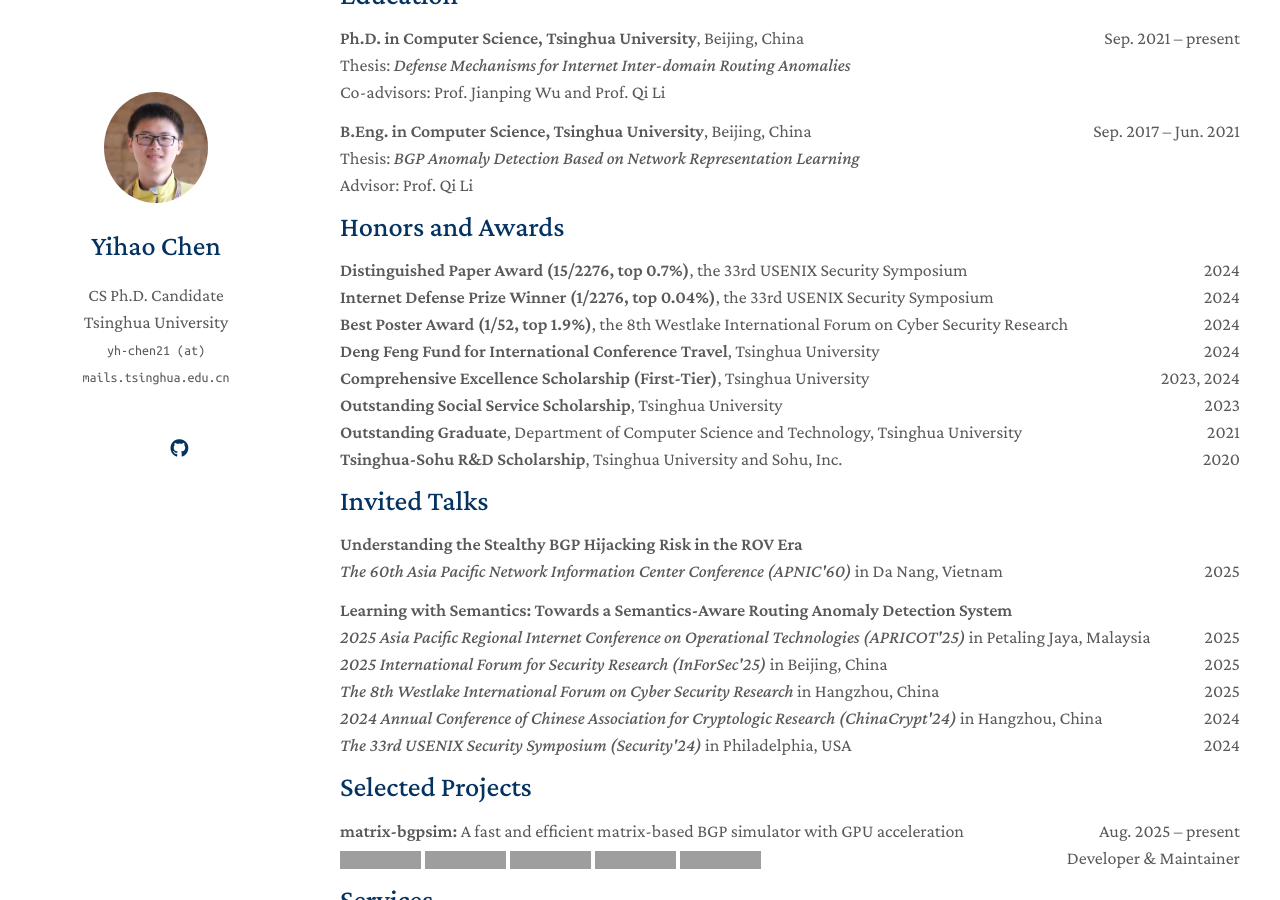
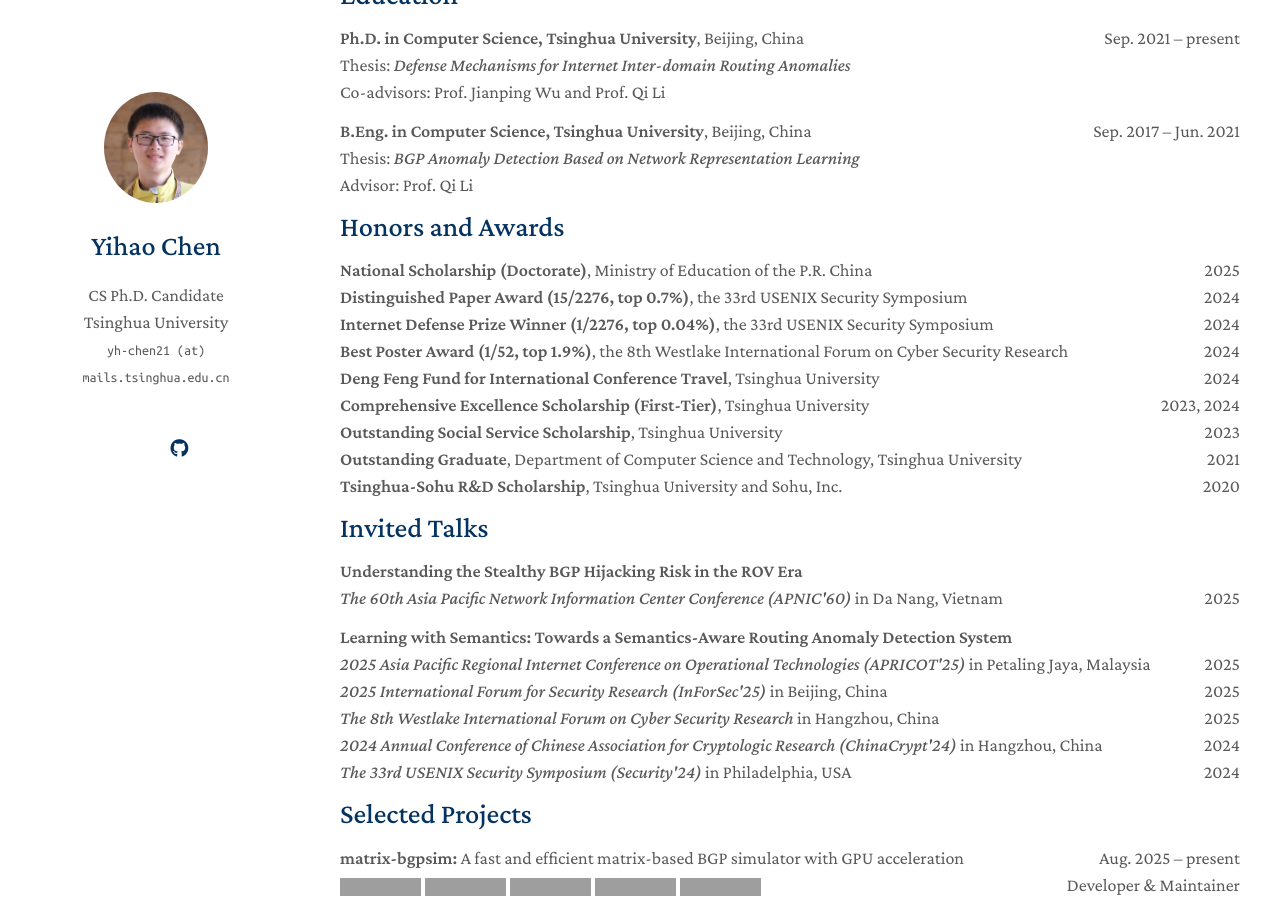
Before and after one commit to PorcupineAndrew/homepage, a Jekyll site: the page built from index.md, in a window 1280 px wide and 900 px high, scrolled down 1994 px. Built offline with Jekyll 4.4.1, drawn with Linux system fonts in a browser that asks for light colours; a style sheet for code colours, icons or effects is not loaded; our own code applies the rules of GitHub Pages for plain Markdown files; grey boxes are pictures that could not be loaded.

Commit message:
update awards

```diff
--- a/_data/honors_and_awards.yml
+++ b/_data/honors_and_awards.yml
@@ -1,5 +1,6 @@
 main:
-
+  - award: "<b>National Scholarship (Doctorate)</b>, Ministry of Education of the P.R. China"
+    time: "2025"
   - award: "<b>Distinguished Paper Award (15/2276, top 0.7%)</b>, the 33rd USENIX Security Symposium"
     time: "2024"
   - award: "<b>Internet Defense Prize Winner (1/2276, top 0.04%)</b>, the 33rd USENIX Security Symposium"
```
Also changed, not shown: 1 other file.
